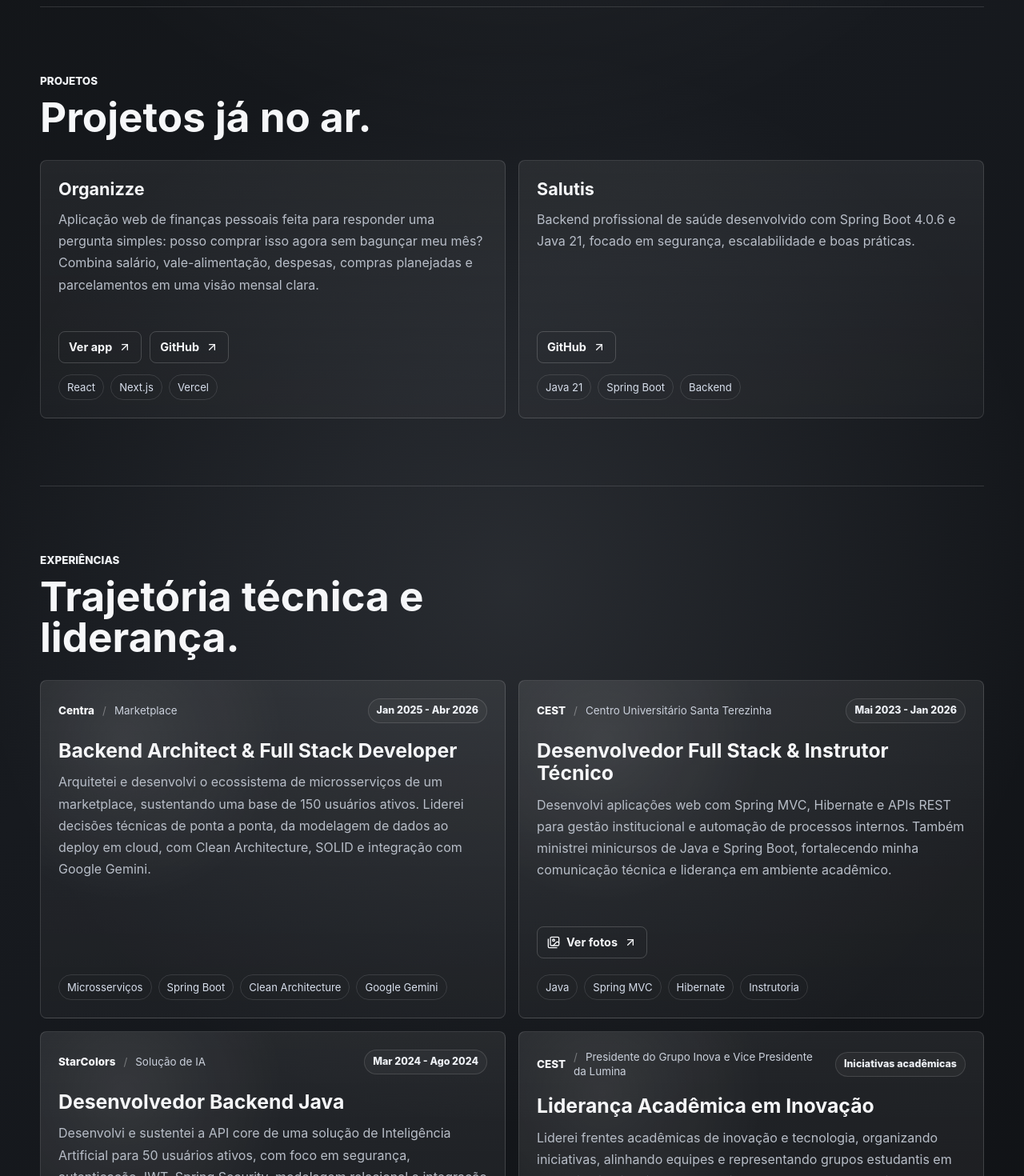
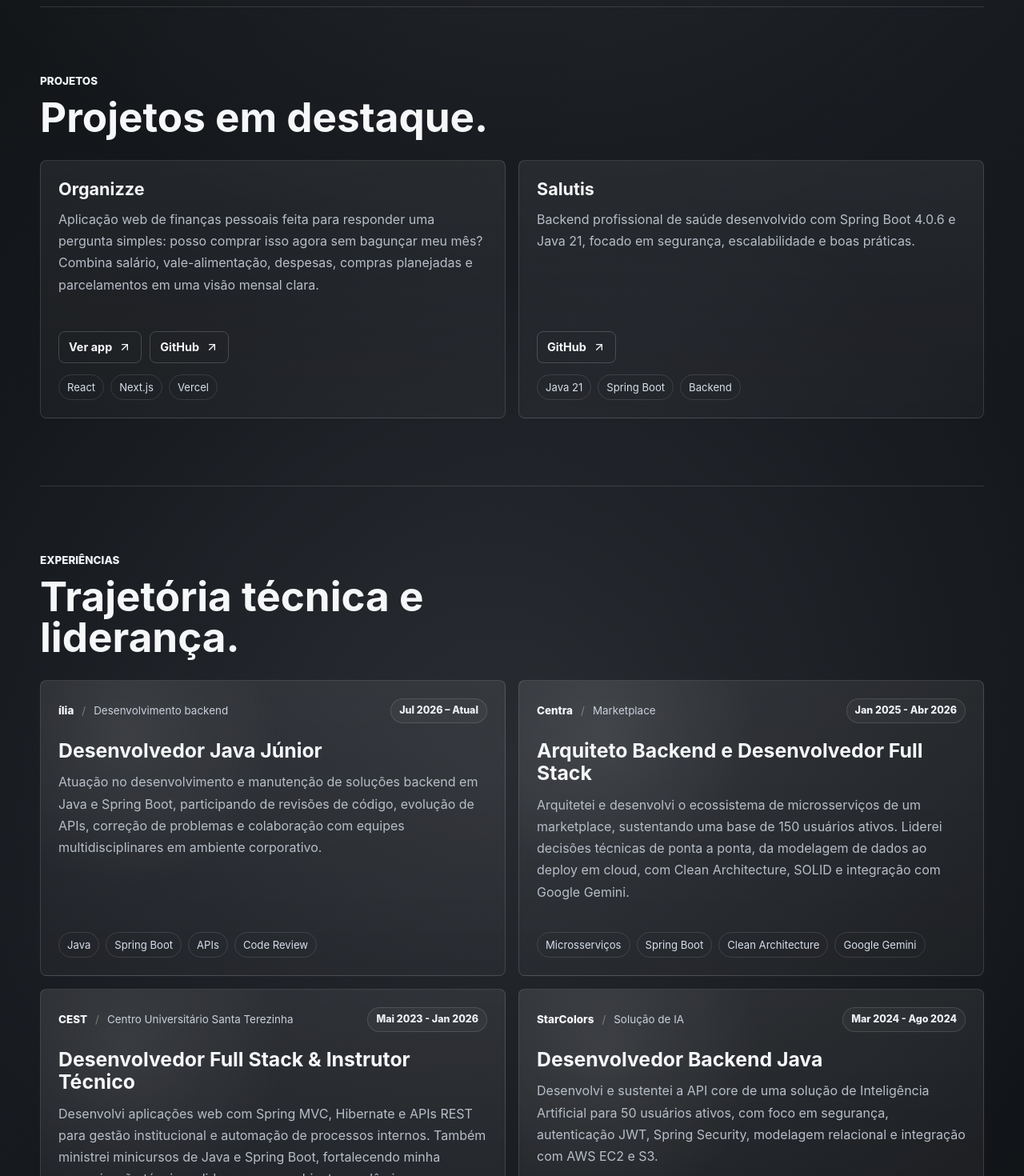
Before and after one commit to joaonascimentooo/Portfolio, a Next.js app: page / in a window 1280 px wide. Shown: the part 1040-2510 px from the top of the page at 80% size. Built offline with nearby package versions, Linux system fonts and the light colour scheme.

Commit message:
fix: update experience details and project heading for accuracy

```diff
--- a/app/animated-sections.tsx
+++ b/app/animated-sections.tsx
@@ -77,7 +77,16 @@ const tagReveal = {
 
 const experiences = [
   {
-    role: "Backend Architect & Full Stack Developer",
+    role: "Desenvolvedor Java Júnior",
+    company: "ília",
+    scope: "Desenvolvimento backend",
+    period: "Jul 2026 – Atual",
+    description:
+      "Atuação no desenvolvimento e manutenção de soluções backend em Java e Spring Boot, participando de revisões de código, evolução de APIs, correção de problemas e colaboração com equipes multidisciplinares em ambiente corporativo.",
+    tags: ["Java", "Spring Boot", "APIs", "Code Review"],
+  },
+  {
+    role: "Arquiteto Backend e Desenvolvedor Full Stack",
     company: "Centra",
     scope: "Marketplace",
     period: "Jan 2025 - Abr 2026",
@@ -160,7 +169,7 @@ export function AnimatedSections() {
       >
         <motion.div className="section-heading" variants={headingReveal}>
           <p className="eyebrow">Projetos</p>
-          <h2>Projetos já no ar.</h2>
+          <h2>Projetos em destaque.</h2>
         </motion.div>
         <motion.div className="project-grid" variants={sectionReveal}>
           {projects.map((project) => (
```
